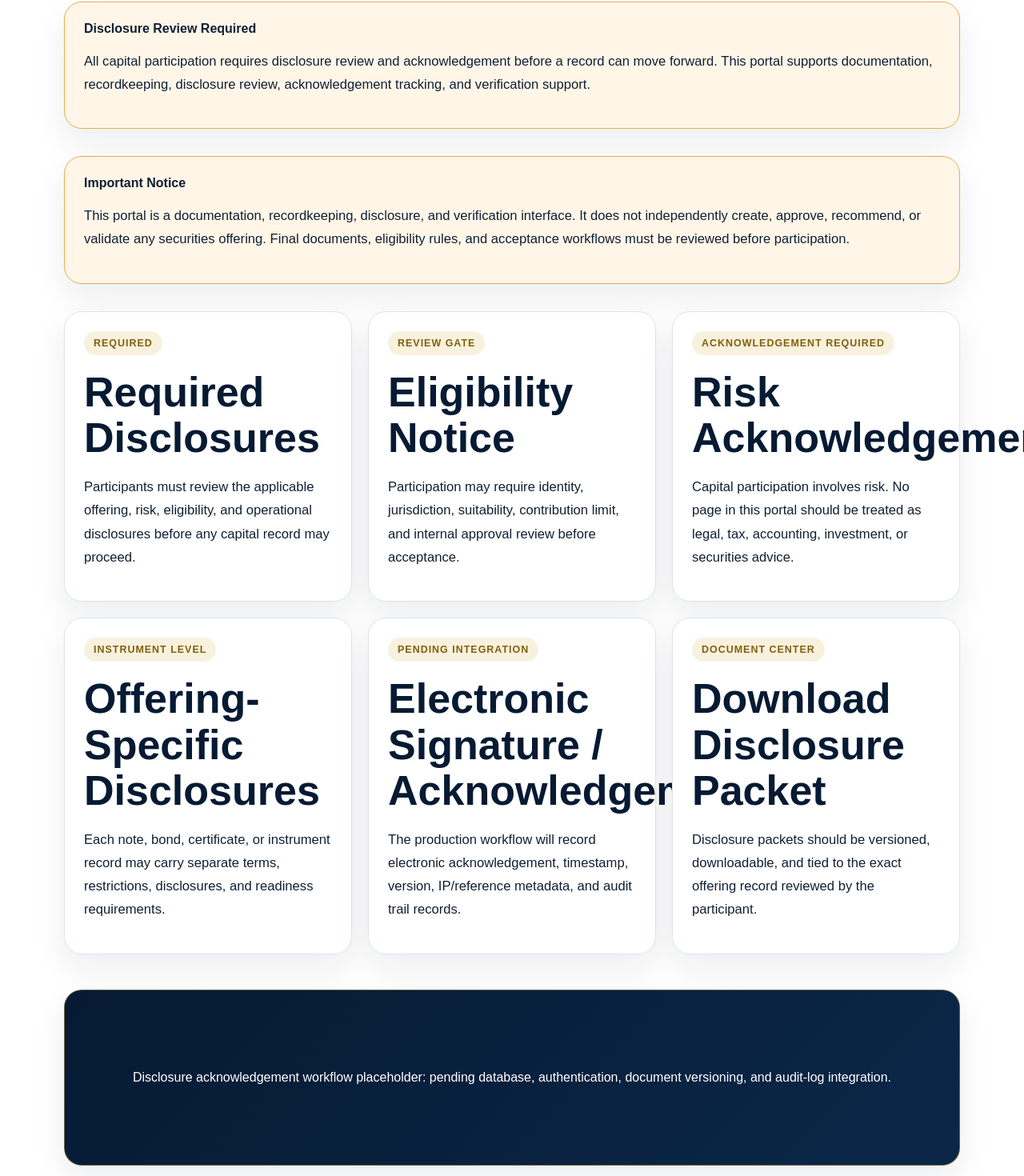
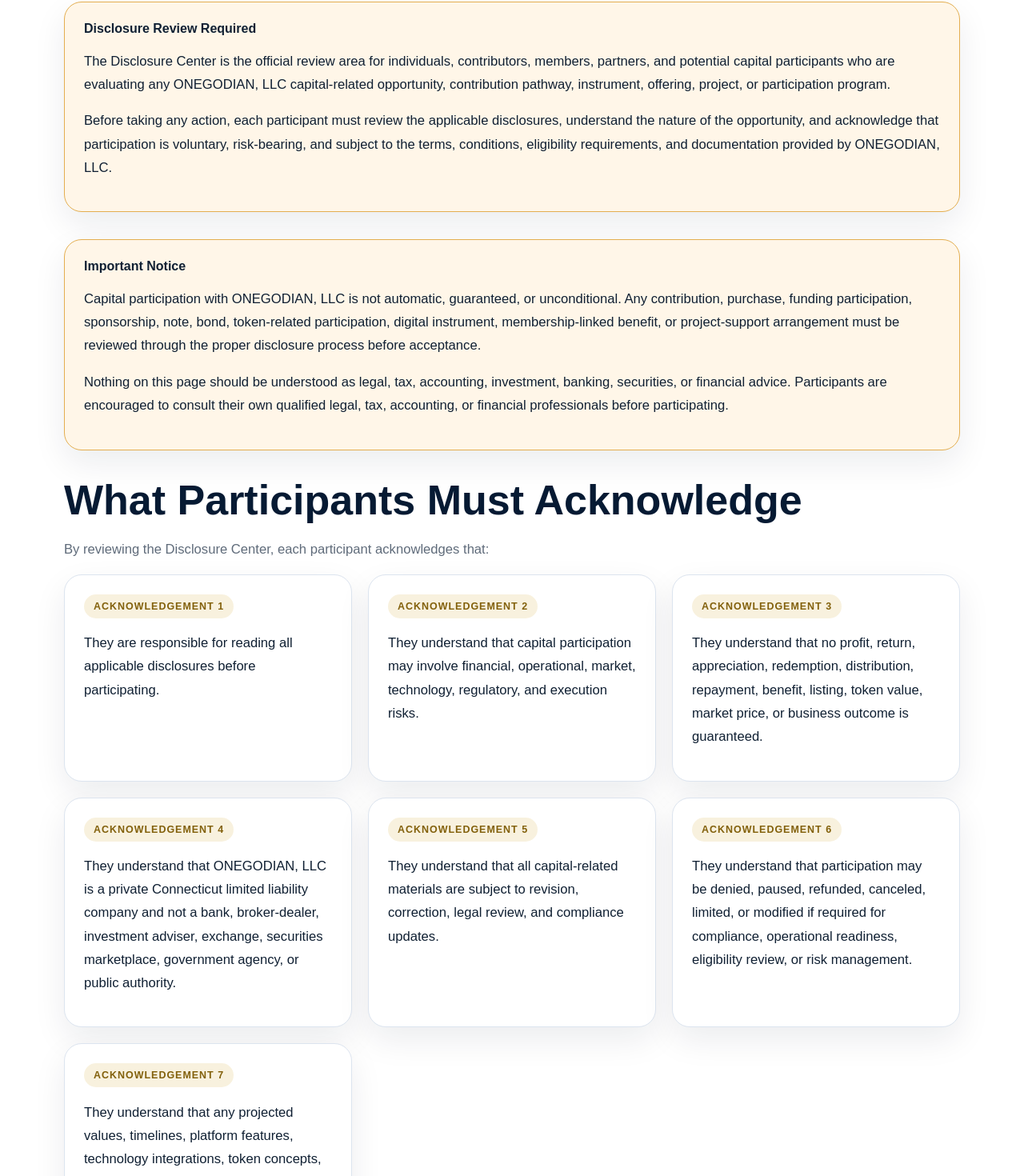
Before and after one commit to ohi-stack/onegodian-capital-web, a Next.js app: page /disclosures in a window 1280 px wide. Shown: the part 211-1681 px from the top of the page at 80% size. Built offline with nearby package versions, Linux system fonts and the light colour scheme; no server answers.

Commit message:
Expand Disclosure Center page content

```diff
--- a/app/disclosures/page.tsx
+++ b/app/disclosures/page.tsx
@@ -1,34 +1,44 @@
 const disclosureItems = [
   {
-    title: 'Required Disclosures',
+    title: 'General Capital Participation Disclosure',
     status: 'Required',
-    body: 'Participants must review the applicable offering, risk, eligibility, and operational disclosures before any capital record may proceed.',
+    body: 'Applies to all contributions, capital-support actions, project funding, sponsorships, paid access, and participation pathways connected to ONEGODIAN, LLC.',
   },
   {
-    title: 'Eligibility Notice',
-    status: 'Review Gate',
-    body: 'Participation may require identity, jurisdiction, suitability, contribution limit, and internal approval review before acceptance.',
+    title: 'Offering and Instrument Disclosure',
+    status: 'Instrument Level',
+    body: 'Applies to any OneGodian-branded note, bond, certificate, digital participation instrument, funding round, capital raise, or similar structure.',
   },
   {
-    title: 'Risk Acknowledgement',
-    status: 'Acknowledgement Required',
-    body: 'Capital participation involves risk. No page in this portal should be treated as legal, tax, accounting, investment, or securities advice.',
+    title: 'Digital Asset and Token Disclosure',
+    status: 'Digital Asset Review',
+    body: 'Applies to ODT, OBT, ODC, OBC, ODIN Credits™, OBP-1™-verified assets, blockchain-linked records, digital certificates, token concepts, or any related digital participation system.',
   },
   {
-    title: 'Offering-Specific Disclosures',
-    status: 'Instrument Level',
-    body: 'Each note, bond, certificate, or instrument record may carry separate terms, restrictions, disclosures, and readiness requirements.',
+    title: 'Platform and Technology Disclosure',
+    status: 'Platform Review',
+    body: 'Applies to capital participation connected to app.OneGodian.com, capital.OneGodian.com, OMOS.OneGodian.com, QuantumOHI.com, OneGodian.com, OneGodian.org, or related software, plugin, bridge, registry, dashboard, or API systems.',
   },
   {
-    title: 'Electronic Signature / Acknowledgement',
-    status: 'Pending Integration',
-    body: 'The production workflow will record electronic acknowledgement, timestamp, version, IP/reference metadata, and audit trail records.',
+    title: 'Business and Execution Risk Disclosure',
+    status: 'Risk Review',
+    body: 'Applies to all participants reviewing ONEGODIAN, LLC business plans, revenue systems, capital strategy, product roadmap, deployment schedule, or operational milestones.',
   },
   {
-    title: 'Download Disclosure Packet',
-    status: 'Document Center',
-    body: 'Disclosure packets should be versioned, downloadable, and tied to the exact offering record reviewed by the participant.',
+    title: 'Contributor and Supporter Disclosure',
+    status: 'Supporter Review',
+    body: 'Applies to voluntary contributors, supporters, campaign participants, subscribers, product purchasers, sponsors, and non-investment supporters of ONEGODIAN, LLC.',
   },
+];
+
+const acknowledgements = [
+  'They are responsible for reading all applicable disclosures before participating.',
+  'They understand that capital participation may involve financial, operational, market, technology, regulatory, and execution risks.',
+  'They understand that no profit, return, appreciation, redemption, distribution, repayment, benefit, listing, token value, market price, or business outcome is guaranteed.',
+  'They understand that ONEGODIAN, LLC is a private Connecticut limited liability company and not a bank, broker-dealer, investment adviser, exchange, securities marketplace, government agency, or public authority.',
+  'They understand that all capital-related materials are subject to revision, correction, legal review, and compliance updates.',
+  'They understand that participation may be denied, paused, refunded, canceled, limited, or modified if required for compliance, operational readiness, eligibility review, or risk management.',
+  'They understand that any projected values, timelines, platform features, technology integrations, token concepts, revenue models, or development milestones are forward-looking and may change.',
 ];
 
 export default function Disclosures() {
@@ -46,20 +56,39 @@
         <div className="notice" style={{ marginBottom: 34 }}>
           <strong>Disclosure Review Required</strong>
           <p>
-            All capital participation requires disclosure review and acknowledgement before a record can move forward.
-            This portal supports documentation, recordkeeping, disclosure review, acknowledgement tracking, and verification support.
+            The Disclosure Center is the official review area for individuals, contributors, members, partners, and potential capital participants who are evaluating any ONEGODIAN, LLC capital-related opportunity, contribution pathway, instrument, offering, project, or participation program.
+          </p>
+          <p>
+            Before taking any action, each participant must review the applicable disclosures, understand the nature of the opportunity, and acknowledge that participation is voluntary, risk-bearing, and subject to the terms, conditions, eligibility requirements, and documentation provided by ONEGODIAN, LLC.
           </p>
         </div>
 
         <div className="notice" style={{ marginBottom: 34 }}>
           <strong>Important Notice</strong>
           <p>
-            This portal is a documentation, recordkeeping, disclosure, and verification interface.
-            It does not independently create, approve, recommend, or validate any securities offering.
-            Final documents, eligibility rules, and acceptance workflows must be reviewed before participation.
+            Capital participation with ONEGODIAN, LLC is not automatic, guaranteed, or unconditional. Any contribution, purchase, funding participation, sponsorship, note, bond, token-related participation, digital instrument, membership-linked benefit, or project-support arrangement must be reviewed through the proper disclosure process before acceptance.
+          </p>
+          <p>
+            Nothing on this page should be understood as legal, tax, accounting, investment, banking, securities, or financial advice. Participants are encouraged to consult their own qualified legal, tax, accounting, or financial professionals before participating.
           </p>
         </div>
 
+        <section style={{ marginBottom: 44 }}>
+          <h2>What Participants Must Acknowledge</h2>
+          <p className="lead">By reviewing the Disclosure Center, each participant acknowledges that:</p>
+          <div className="cards">
+            {acknowledgements.map((item, index) => (
+              <div className="card" key={item}>
+                <span className="badge">Acknowledgement {index + 1}</span>
+                <p>{item}</p>
+              </div>
+            ))}
+          </div>
+        </section>
+
+        <section style={{ marginBottom: 44 }}>
+          <h2>Disclosure Categories</h2>
+          <p className="lead">Participants should review the applicable disclosure category before proceeding.</p>
           <div className="cards">
             {disclosureItems.map((item) => (
               <div className="card" key={item.title}>
@@ -69,9 +98,67 @@
               </div>
             ))}
           </div>
+        </section>
+
+        <div className="notice" style={{ marginBottom: 34 }}>
+          <strong>Required Acknowledgement</strong>
+          <p>
+            Before submitting any capital participation form, contribution, purchase, funding request, onboarding form, investor inquiry, partnership request, or related transaction, the participant must acknowledge the following:
+          </p>
+          <blockquote>
+            I have reviewed the applicable ONEGODIAN, LLC disclosures. I understand that participation is voluntary and may involve risk. I understand that no return, profit, repayment, token value, appreciation, platform outcome, business result, or future benefit is guaranteed. I understand that I should consult my own legal, tax, accounting, or financial adviser before participating.
+          </blockquote>
+        </div>
+
+        <div className="notice" style={{ marginBottom: 34 }}>
+          <strong>No Public Offering Unless Stated in Formal Documents</strong>
+          <p>
+            Unless expressly stated in a formal, legally reviewed offering document, nothing published on capital.OneGodian.com constitutes a public securities offering, solicitation to invest, brokered transaction, crowdfunding offering, banking product, deposit account, insured financial product, or guaranteed investment opportunity.
+          </p>
+          <p>
+            All materials are provided for informational, educational, business development, platform documentation, and participant review purposes only.
+          </p>
+        </div>
+
+        <div className="notice" style={{ marginBottom: 34 }}>
+          <strong>Forward-Looking Statement Notice</strong>
+          <p>
+            Some materials on capital.OneGodian.com may describe future plans, projected systems, roadmap items, platform development, estimated valuations, expected features, potential revenue streams, funding goals, or business objectives. These statements are forward-looking and are not guarantees.
+          </p>
+          <p>
+            Actual results may differ materially due to market conditions, funding availability, legal review, technology development, operational execution, regulatory requirements, third-party integrations, banking access, hosting infrastructure, customer adoption, and other factors.
+          </p>
+        </div>
+
+        <div className="notice" style={{ marginBottom: 34 }}>
+          <strong>Participant Responsibility</strong>
+          <p>
+            Each participant is responsible for performing their own review before participating. This includes reviewing the applicable disclosures, understanding the risks, asking questions, keeping copies of relevant documents, and seeking independent professional advice where appropriate.
+          </p>
+          <p>
+            Participation should only occur after the participant fully understands the nature of the transaction or support pathway.
+          </p>
+        </div>
+
+        <div className="notice" style={{ marginBottom: 34 }}>
+          <strong>Compliance Review Status</strong>
+          <p>
+            ONEGODIAN, LLC may update, revise, expand, or replace disclosure materials as its platforms, products, funding structures, digital systems, and business operations develop.
+          </p>
+          <p>
+            The Disclosure Center should be treated as a living compliance and participant-review area. The most current version posted on capital.OneGodian.com controls unless a separately executed written agreement states otherwise.
+          </p>
+        </div>
+
+        <div className="notice" style={{ marginBottom: 34 }}>
+          <strong>Contact for Disclosure Questions</strong>
+          <p>
+            For questions about disclosures, capital participation review, contributor acknowledgement, or platform documentation, participants should contact ONEGODIAN, LLC through the official contact method listed on capital.OneGodian.com.
+          </p>
+        </div>
 
         <div className="placeholder" style={{ marginTop: 44 }}>
-          Disclosure acknowledgement workflow placeholder: pending database, authentication, document versioning, and audit-log integration.
+          Disclosure acknowledgement workflow placeholder: pending database, authentication, document versioning, electronic acknowledgement, timestamping, IP/reference metadata, and audit-log integration.
         </div>
       </div>
     </main>
```
Lines whose indentation alone changed are shown as unchanged.
